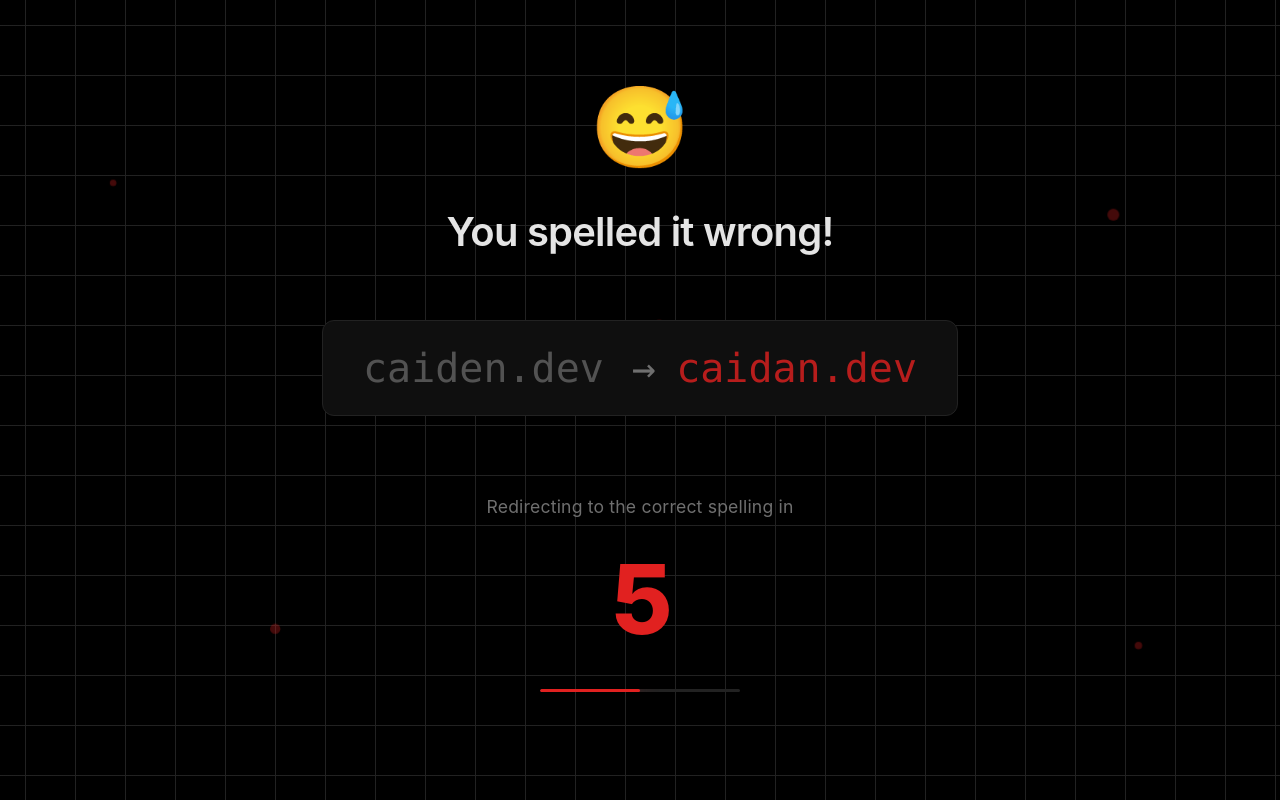
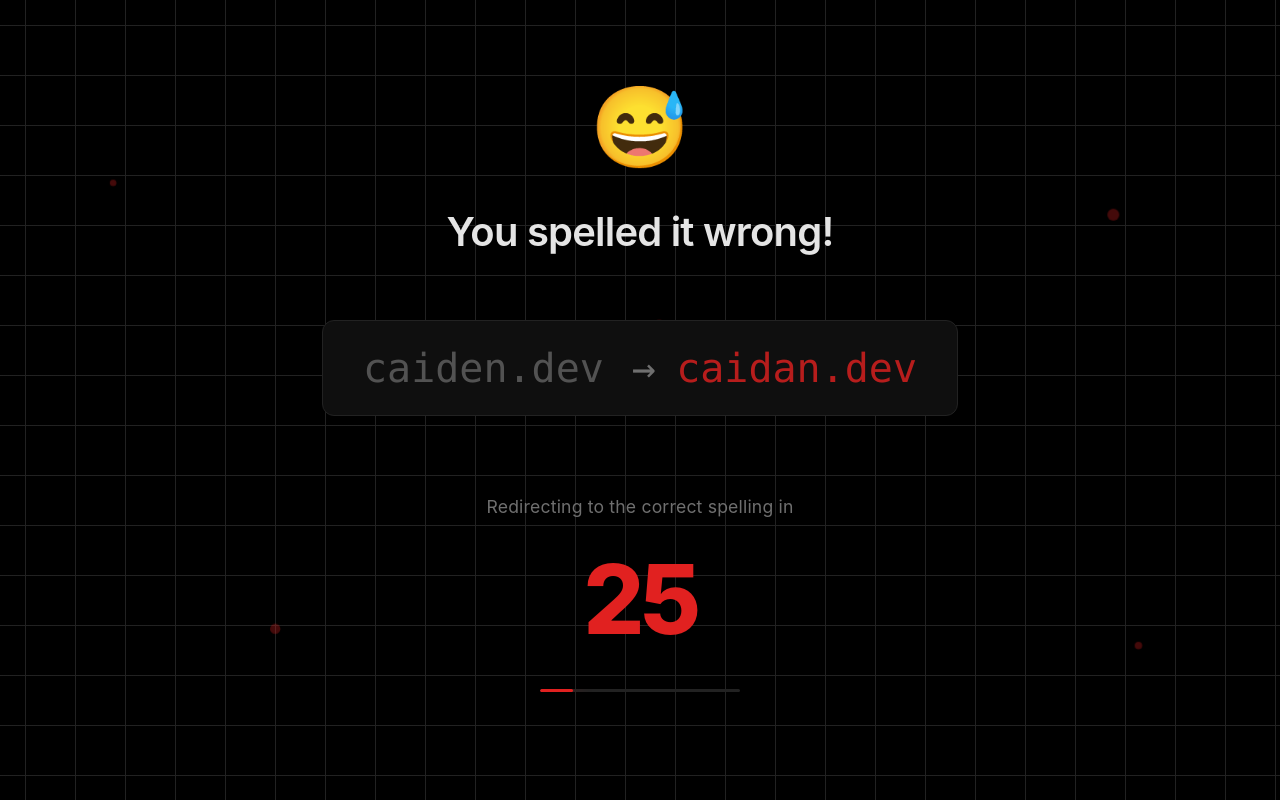
Before and after one commit to caidanw/you-spelled-it-wrong, a plain HTML site: page index.html in a window 1280 px wide. Drawn offline with Linux system fonts and the light colour scheme.

Commit message:
refactor: change redirect time from 10s to 30s

```diff
--- a/index.html
+++ b/index.html
@@ -3,7 +3,7 @@
   <head>
     <meta charset="UTF-8" />
     <meta name="viewport" content="width=device-width, initial-scale=1.0" />
-    <meta http-equiv="refresh" content="10;url=https://caidan.dev" />
+    <meta http-equiv="refresh" content="30;url=https://caidan.dev" />
     <title>It's Caidan, not Caiden!</title>
     <style>
       :root {
@@ -230,7 +230,7 @@
         height: 100%;
         background: var(--accent);
         border-radius: 4px;
-        animation: progress 10s linear forwards;
+        animation: progress 30s linear forwards;
         box-shadow: 0 0 20px var(--accent);
       }
 
@@ -355,7 +355,7 @@
 
     <script>
       // Countdown timer
-      let seconds = 10;
+      let seconds = 30;
       const countdownElement = document.getElementById("countdown");
       countdownElement.textContent = seconds;
 
```
